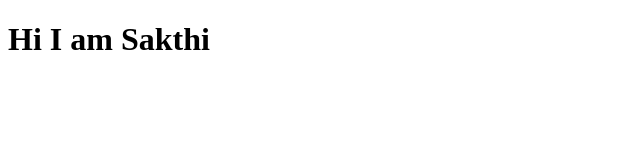
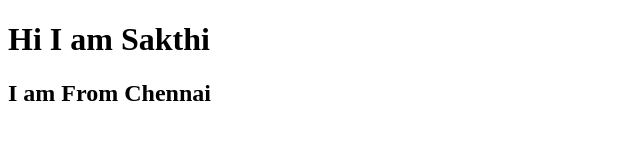
Before and after one commit to SakthivelmariArumugam/Githubemc1, a plain HTML site: page index.html in a window 1280 px wide. Shown: the whole page, without its empty margins (0-640 px from the left). Drawn offline with Linux system fonts and the light colour scheme.

Commit message:
the html files is modified

```diff
--- a/index.html
+++ b/index.html
@@ -7,5 +7,6 @@
 </head>
 <body>
   <h1>Hi I am Sakthi</h1>
+  <h2>I am From Chennai</h2>
 </body>
 </html>
```
